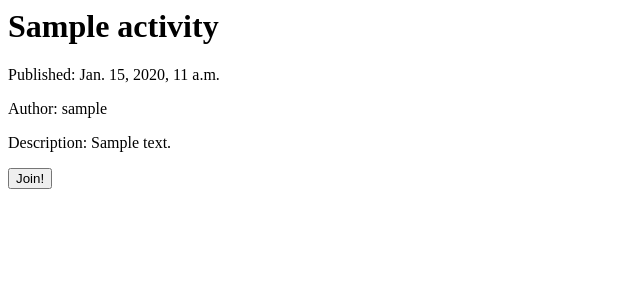
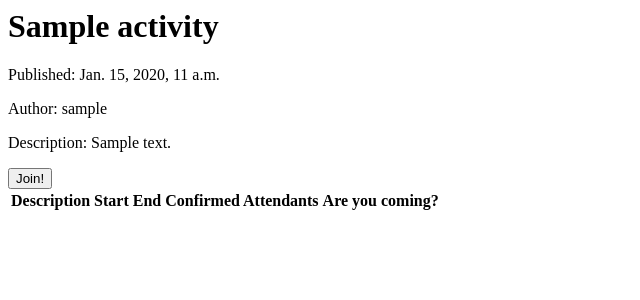
Before and after one commit to Sirikon/WarLlama, a Django app: page /alpaca/activity/1 in a window 1280 px wide. Shown: the top 300 px of the page, without its empty margins (0-640 px from the left). Run offline with Django 3.2, Linux system fonts and the light colour scheme; tables that the repository leaves empty hold one stand-in row (values such as "Sample post"); data that the repository does not hold is empty.

Commit message:
View Update
- Updated Session model with Start Date and End Date.
- Updated administration of sessions.
- Updated "List of Activities" index.
- Updated Activity view index.

```diff
--- a/src/Alpaca/models.py
+++ b/src/Alpaca/models.py
@@ -36,11 +36,11 @@ class Session (models.Model):
     activity = models.ForeignKey(Activity, on_delete=models.CASCADE)
     description = models.CharField(max_length=500)
 
-    date = models.DateTimeField('start time')
-    end_time = models.TimeField('end time (approx.)')
+    start_date = models.DateTimeField('start date')
+    end_date = models.DateTimeField('end date')
 
     place = models.CharField(max_length=100)
     confirmed_attendants = models.ManyToManyField(User, blank=True)
 
     def __str__(self):
-        return self.description + " - " + self.date.strftime('%Y-%m-%d, from %H:%M') + " " + self.end_time.strftime('to %H:%M') + " - " + str(self.confirmed_attendants.count()) + " confirmed attending."
+        return self.description + " - " + self.start_date.strftime('%Y-%m-%d, from %H:%M') + " " + self.end_date.strftime('to %Y-%m-%d, %H:%M') + " - " + str(self.confirmed_attendants.count()) + " confirmed attending."
--- a/src/Alpaca/templates/Alpaca/activity.html
+++ b/src/Alpaca/templates/Alpaca/activity.html
@@ -2,10 +2,24 @@
 <p>Published: {{ activity.pub_date }}</p>
 <p>Author: {{ activity.author.username }}</p>
 <p>Description: {{ activity.description }}</p>
-<ul>
-    {% for session in session_list %}
-    <li>{{ session }}</li>
-    {% endfor %}
-</ul>
 
 <button>Join!</button>
+
+<table>
+    <tr>
+        <th>Description</th>
+        <th>Start</th>
+        <th>End</th>
+        <th>Confirmed Attendants</th>
+        <th>Are you coming?</th>
+    </tr>
+    {% for session in session_list %}
+    <tr>
+        <th>{{ session.description }}</th>
+        <th>{{ session.start_date }}</th>
+        <th>{{ session.end_date }}</th>
+        <th>{{ session.confirmed_attendants.count }}</th>
+        <th><button>I'm coming!</button></th>
+    </tr>
+    {% endfor %}
+</table>
--- a/src/Alpaca/views.py
+++ b/src/Alpaca/views.py
@@ -10,7 +10,7 @@ def index(request):
 
 def activity(request, activity_id):
     activity = get_object_or_404(Activity, pk=activity_id)
-    session_list = activity.session_set.order_by('-date')
+    session_list = activity.session_set.order_by('-start_date')
     context = {'activity': activity,
                'session_list': session_list}
     return render(request, 'Alpaca/activity.html', context)
```
Also changed, not shown: src/Alpaca/templates/Alpaca/index.html (+14 -3 lines), src/Alpaca/migrations/0001_initial.py, src/Alpaca/migrations/0002_auto_20161110_1830.py, src/Alpaca/migrations/0003_auto_20161110_1848.py (added), 2 other files.
